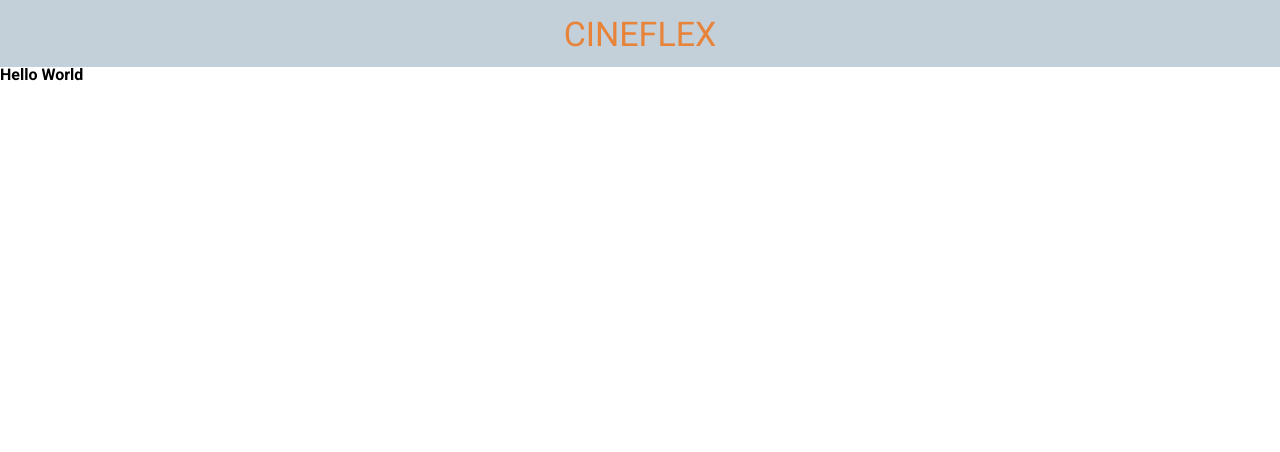
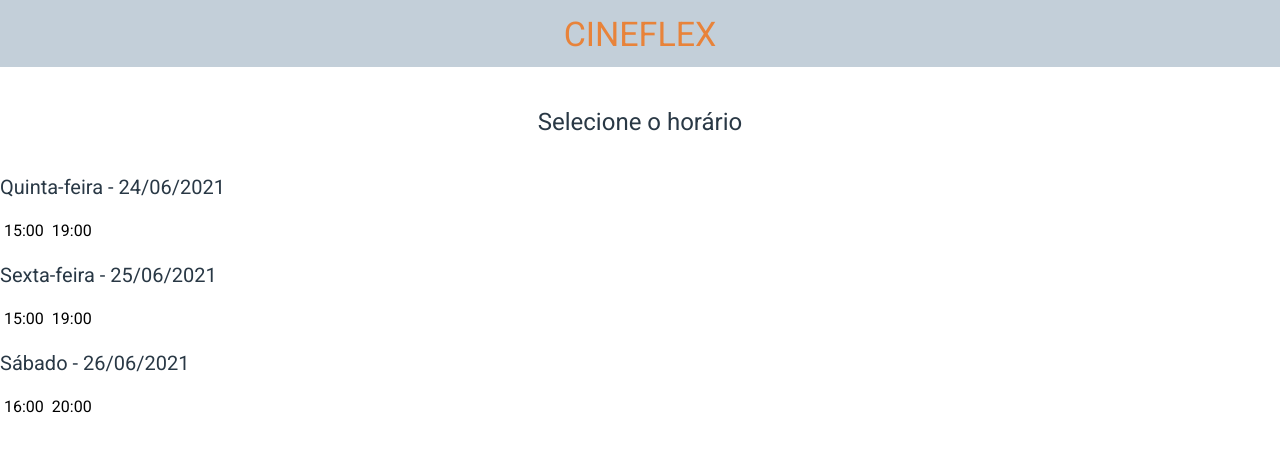
Before and after one commit to ptrkc/cineflex-react, a React (Create React App) app: page /filme in a window 1280 px wide. Shown: the top 452 px of the page. Built offline with nearby package versions, Linux system fonts and the light colour scheme.

Commit message:
Almost done with DateAndTime screen.

```diff
--- a/src/components/App.js
+++ b/src/components/App.js
@@ -2,7 +2,7 @@
 import { BrowserRouter, Switch, Route } from "react-router-dom";
 import Header from "./Header";
 import Movies from "./Movies";
-import Dates from "./Dates";
+import DateAndTime from "./DateAndTime";
 import Seats from "./Seats";
 import Success from "./Success";
 import Footer from "./Footer";
@@ -20,7 +20,7 @@
                     <Movies />
                 </Route>
                 <Route path="/filme">
-                    <Dates />
+                    <DateAndTime />
                 </Route>
                 <Route path="/sessao">
                     <Seats />
--- /dev/null
+++ b/src/components/DateAndTime.js
@@ -0,0 +1,57 @@
+import styled from "styled-components";
+import Movie from "./Movie";
+
+const TimesList = styled.ul`
+    display: flex;
+    flex-wrap: wrap;
+    margin: 22px 0px;
+
+    li {
+        margin: 4px;
+    }
+`;
+const Title = styled.h2`
+    font-size: 24px;
+    display: flex;
+    align-items: center;
+    justify-content: center;
+    color: #293845;
+    height: 110px;
+`;
+const Day = styled.h3`
+    font-size: 20px;
+    color: #293845;
+`;
+export default function DateAndTime() {
+    const getDatesResponse = [
+        {
+            day: "Quinta-feira - 24/06/2021",
+            times: ["15:00", "19:00"],
+        },
+        {
+            day: "Sexta-feira - 25/06/2021",
+            times: ["15:00", "19:00"],
+        },
+        {
+            day: "Sábado - 26/06/2021",
+            times: ["16:00", "20:00"],
+        },
+    ];
+    return (
+        <>
+            <Title>Selecione o horário</Title>
+            {getDatesResponse.map((date) => {
+                return (
+                    <>
+                        <Day>{date.day}</Day>
+                        <TimesList>
+                            {date.times.map((time) => (
+                                <li>{time}</li>
+                            ))}
+                        </TimesList>
+                    </>
+                );
+            })}
+        </>
+    );
+}
--- a/src/components/Dates.js
+++ /dev/null
@@ -1,3 +0,0 @@
-export default function Dates() {
-    return <strong>Hello World</strong>;
-}
```
